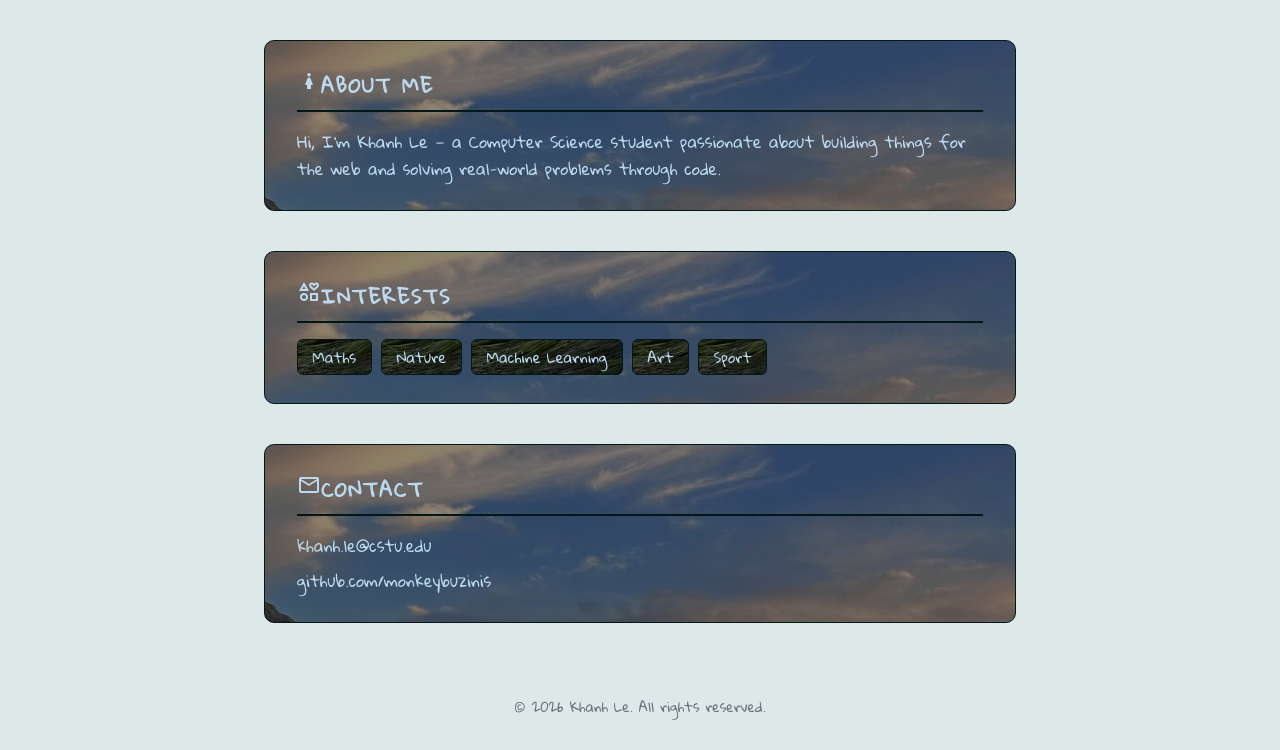
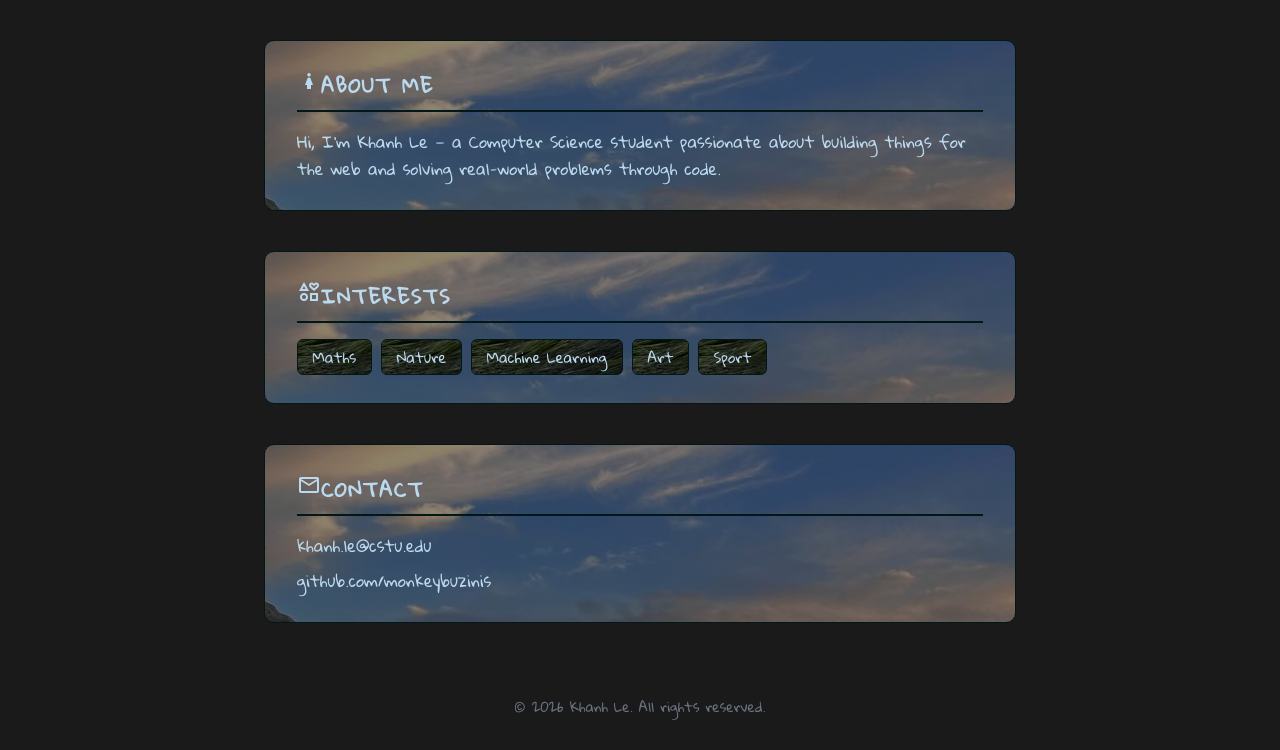
Before and after one commit to monkeybuzinis/week-01-lab, a plain HTML site: page index.html in a window 1280 px wide. Shown: the part 200-950 px from the top of the page. Drawn offline with nearby package versions, Linux system fonts and the dark colour scheme; a web font is replaced by a local one.

Commit message:
Add darkmode and change reflection

```diff
--- a/styles.css
+++ b/styles.css
@@ -1,5 +1,10 @@
 @import url('https://fonts.googleapis.com/css2?family=Butterfly+Kids&family=Gloria+Hallelujah&family=Playwrite+GB+J+Guides:ital@0;1&display=swap');
-
+@media (prefers-color-scheme: dark) {
+  body {
+    background-color: #1a1a1a;
+    color: #f0f0f0;
+  }
+}
 /* ── Tokens ── */
 :root {
   --color-bg:       #dde8e8;
@@ -150,3 +155,11 @@ footer {
   font-size: 0.85rem;
   color: var(--color-muted);
 }
+
+/* Dark mode */
+@media (prefers-color-scheme: dark) {
+  body {
+    background-color: #1a1a1a;
+    color: #f0f0f0;
+  }
+}
```
Also changed, not shown: index.html (+1 -2 lines).
